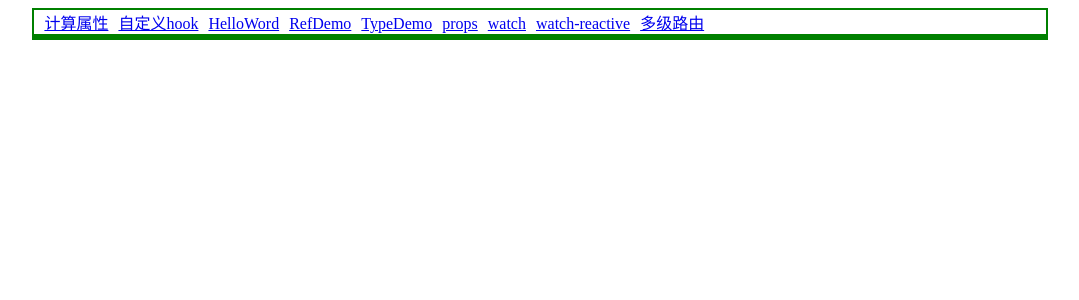
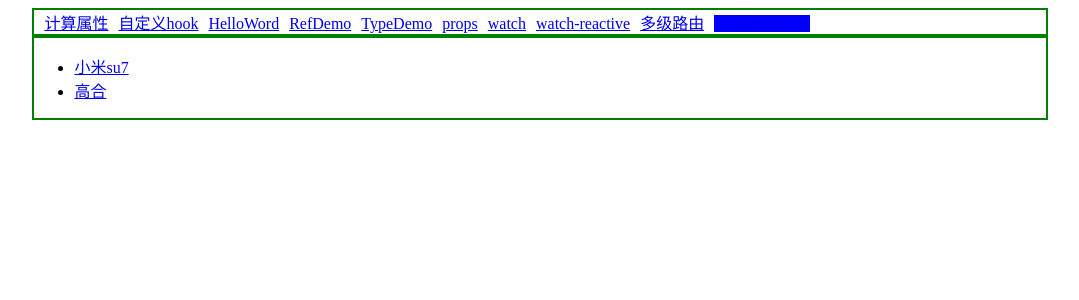
Before and after one commit to melelee/vue-ts, a Vue app: page /car in a window 1280 px wide. Shown: the top 300 px of the page, without its empty margins (100-1179 px from the left). Built offline with nearby package versions, Linux system fonts and the light colour scheme.

Commit message:
query传值

```diff
--- a/src/App.vue
+++ b/src/App.vue
@@ -12,6 +12,7 @@
     <router-link to="/watch" active-class="active">watch</router-link>
     <router-link to="/watch-reactive" active-class="active">watch-reactive</router-link>
     <router-link :to="{path: '/news'}" active-class="active">多级路由</router-link>
+    <router-link :to="{path: '/car'}" active-class="active">多级路由传值</router-link>
 
   </div>
   <div class="body">
--- /dev/null
+++ b/src/pages/CarDetail.vue
@@ -0,0 +1,18 @@
+<script setup lang="ts">
+import {useRoute} from "vue-router";
+
+let route = useRoute();
+
+</script>
+
+<template>
+  <span>{{ route.query.id }}</span>
+  <br>
+  <span>{{ route.query.name }}</span>
+  <br>
+  <span>{{ route.query.content }}</span>
+</template>
+
+<style scoped>
+
+</style>
--- /dev/null
+++ b/src/pages/CarList.vue
@@ -0,0 +1,34 @@
+<script setup lang="ts">
+import {reactive} from "vue";
+
+let cars = reactive([{id: 1, name: "小米su7", content: "干翻友商"},
+  {id: 2, name: "高合", content: "遥遥领先"}])
+
+</script>
+
+<template>
+
+  <ul>
+    <li v-for="car in cars" :key="car.id">
+      <router-link :to="{
+        path:'/car/detail',
+        query: car
+      }" active-class="active">{{ car.name }}</router-link>
+    </li>
+  </ul>
+
+  <div class="body">
+    <router-view></router-view>
+  </div>
+</template>
+
+<style scoped>
+.body {
+  background-color: aquamarine;
+}
+
+.active {
+  border-color: cadetblue;
+}
+
+</style>
```
Also changed, not shown: src/router/index.ts (+13 -1 lines).
